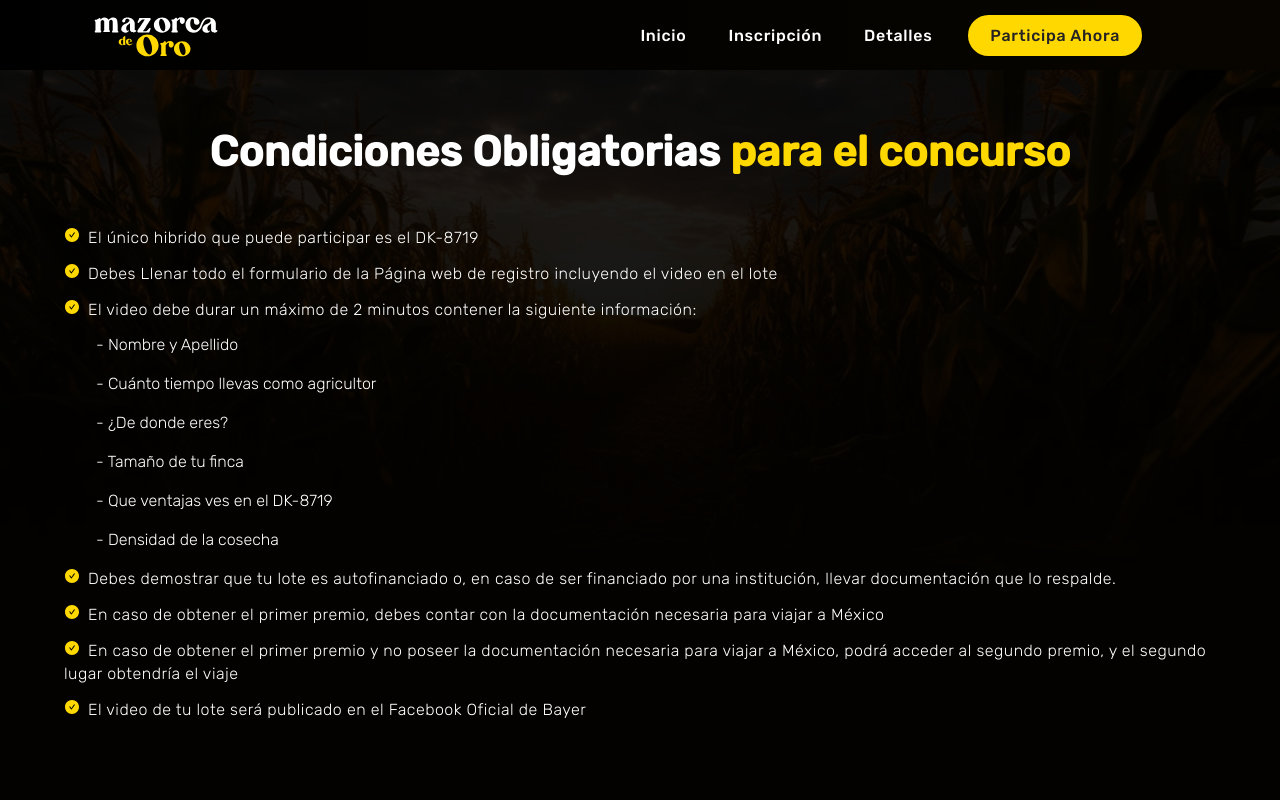
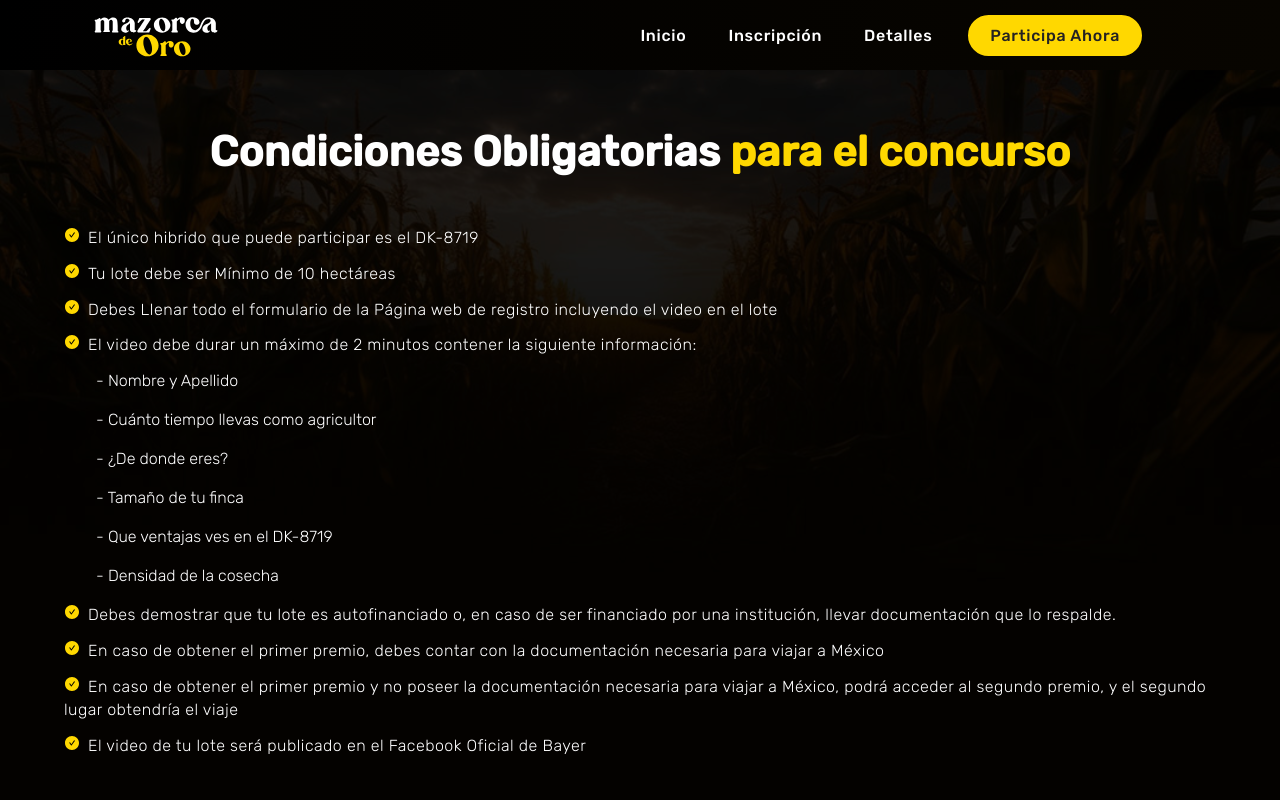
Before and after one commit to luisdavidwww/Mazorca-de-Oro, a React (Create React App) app: page /detalles in a window 1280 px wide. Shown: the top 800 px of the page. Built offline with nearby package versions, Linux system fonts and the light colour scheme.

Commit message:
correccion de detalles del concurso

```diff
--- a/public/index.html
+++ b/public/index.html
@@ -47,10 +47,10 @@
       work correctly both with client-side routing and a non-root public URL.
       Learn how to configure a non-root public URL by running `npm run build`.
     -->
-    <title>React App</title>
+    <title>Mazorca de Oro</title>
   </head>
   <body>
-    <noscript>You need to enable JavaScript to run this app.</noscript>
+    <noscript>Inscribete en el Concurso Mazorca de Oro: y Participapor un Viaje México</noscript>
     <div id="root"></div>
     <!--
       This HTML file is a template.
--- a/src/components/Detalles/DetallesConcurso.jsx
+++ b/src/components/Detalles/DetallesConcurso.jsx
@@ -27,6 +27,12 @@ function DetallesConcurso() {
             <p className='text__detail'>
               <AiFillCheckCircle style={{marginRight:'0.5rem',color:'#ffd800'}}/>
               El único hibrido que puede participar es el DK-8719
+            </p>
+          </li>
+          <li>
+            <p className='text__detail'>
+              <AiFillCheckCircle style={{marginRight:'0.5rem',color:'#ffd800'}}/>
+              Tu lote debe ser Mínimo de 10 hectáreas
             </p>
           </li>
           <li>
--- a/src/components/Inscription/InscriptionForm.jsx
+++ b/src/components/Inscription/InscriptionForm.jsx
@@ -162,7 +162,7 @@ function InscriptionForm() {
 
     try {
       const response = await axios.post(
-        `http://csgback.casagri-group.com/Csg/`,
+        `https://csgback.casagri-group.com/Csg/`,
         dataToSend,
         { headers }
       );
```
Also changed, not shown: 2 other files (tests, documents, lock files or other folders).
